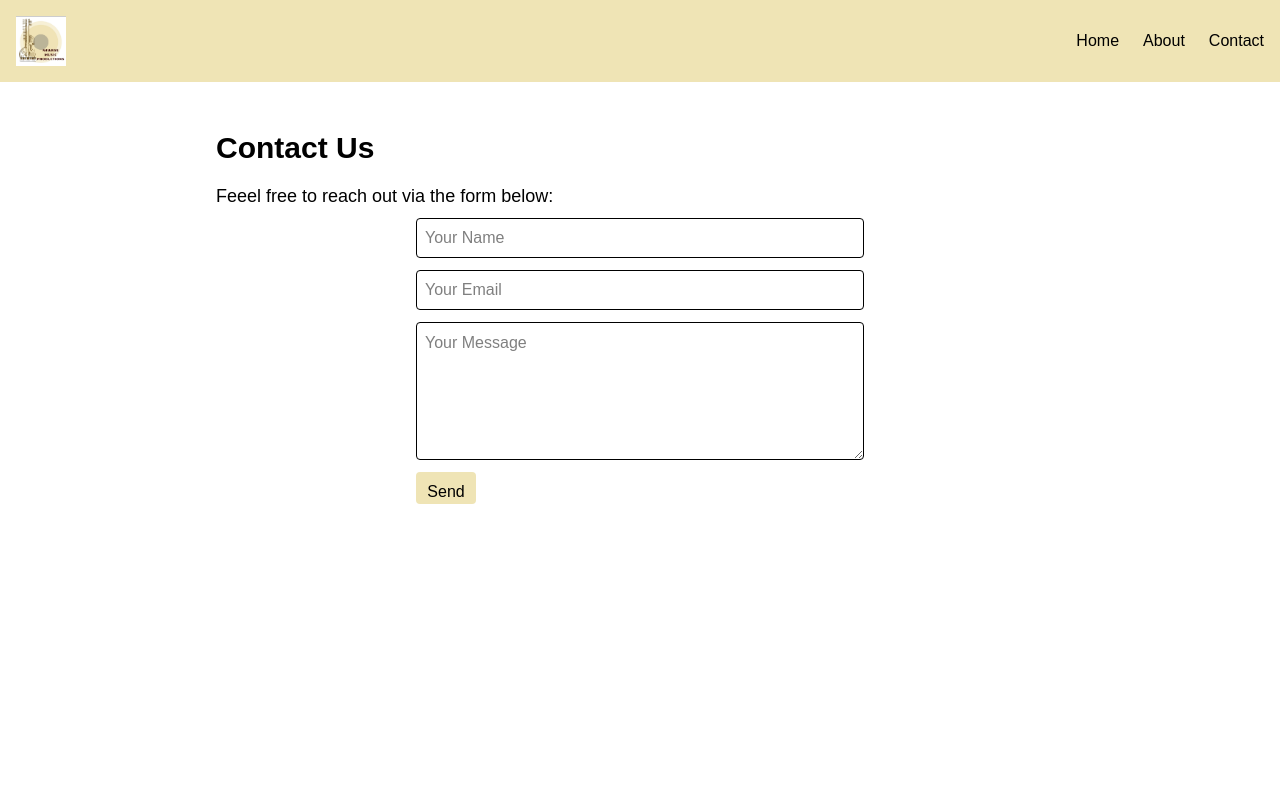
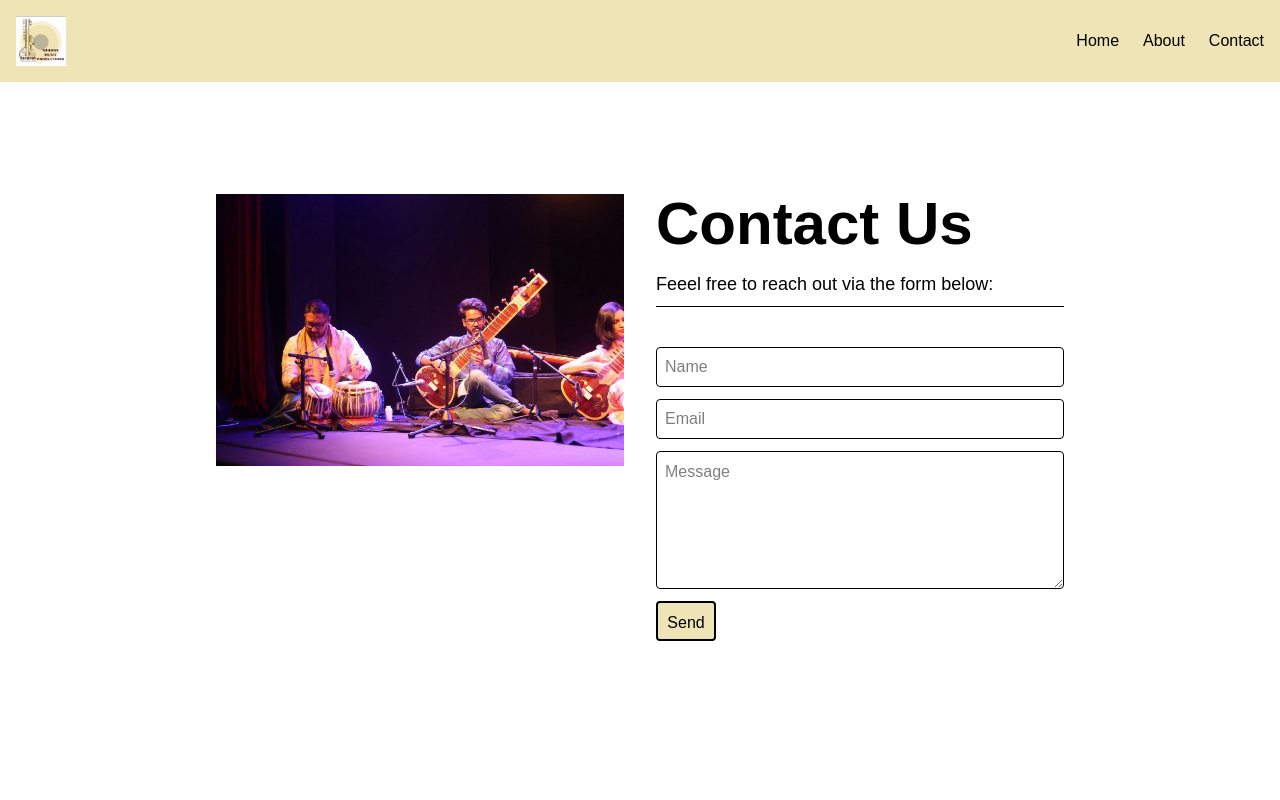
Before and after one commit to VaishT69/Nawras, a Next.js app in the folder nawras/: page /contact in a window 1280 px wide. Shown: the top 800 px of the page. Built offline with nearby package versions, Linux system fonts and the light colour scheme.

Commit message:
Email service working

```diff
--- a/nawras/src/app/contact/page.js
+++ b/nawras/src/app/contact/page.js
@@ -1,14 +1,149 @@
+"use client";
+
+import Image from "next/image";
+import emailjs from "emailjs-com";
+import { useState } from "react";
+
 export default function Contact() {
-    return(
-        <div className="text-black p-6 max-w-4xl mx-auto">
-            <h1 className="text-3xl font-bold mb-4">Contact Us</h1>
-            <p className="text-lg mb-2">Feeel free to reach out via the form below:</p>
-            <form className="flex flex-col gap-3 max-w-md mx-auto">
-                <input type="text" placeholder="Your Name" className=" h-10 p-2 border rounded"/>
-                <input type="email" placeholder="Your Email" className="h-10  p-2 border rounded"/>
-                <textarea placeholder="Your Message" rows="5" className="p-2 border rounded"/>
-                <button type="submit" className="bg-[#efe4b5] text-black  h-8 w-15 px-2 py-2 rounded hover:bg-white transition">Send</button>
-            </form>
+  const [formData, setFormData] = useState({
+    name: "",
+    email: "",
+    message: "",
+  });
+  const logo = "/assets/images/vaish-sitar.jpeg";
+
+  const [errors, setErrors] = useState({
+    name: "",
+    email: "",
+    message: "",
+  });
+
+  const handleChange = (e) => {
+    const { name, value } = e.target;
+    setFormData({
+      ...formData,
+      [name]: value,
+    });
+  };
+
+  const validateForm = () => {
+    let isValid = true;
+    let errorMessages = { name: "", email: "", message: "" };
+
+    if (!formData.name) {
+      errorMessages.name = "Name is required";
+      isValid = false;
+    }
+
+    if (!formData.email || !/\S+@\S+\.\S+/.test(formData.email)) {
+      errorMessages.email = "Please enter a valid email address";
+      isValid = false;
+    }
+
+    if (!formData.message) {
+      errorMessages.message = "A message is required";
+      isValid = false;
+    }
+
+    setErrors(errorMessages);
+    return isValid;
+  };
+
+  const handleSubmit = async (e) => {
+    e.preventDefault();
+
+    if (!validateForm()) return;
+
+    try {
+      const result = await emailjs.send(
+        "service_g12rsoh",
+        "template_lw7laxk",
+        formData,
+        "JupNCHrs-OPtJTzFm"
+      );
+      alert("Message sent successfully!");
+      setFormData({ name: "", email: "", message: "" });
+    } catch (error) {
+      console.error("EmailJS error:", error);
+      alert("Failed to send message");
+    }
+
+    // const response = await fetch("/api/sendEmail", {
+    //   method: "POST",
+    //   body: JSON.stringify(formData),
+    //   headers: {
+    //     "Content-Type": "application/json",
+    //   },
+    // });
+    // if (response.ok) {
+    //   alert("Message sent Successfully");
+    //   setFormData({ name: "", email: "", message: "" });
+    // } else {
+    //   alert("Error sending message");
+    // }
+  };
+
+  return (
+    <div className="text-black p-6 max-w-4xl mx-auto">
+      <div className="flex flex-col md:flex-row gap-8 items-start">
+        {/* IMAGE */}
+        <div className="md:w-1/2 w-full h-full flex justify-center items-center">
+          <Image src={logo} alt="Nawras" width={700} height={200} className="mt-16"/>
         </div>
-    )
+        {/* CONTENT */}
+        <div className="md:w-1/2 mt-16">
+        <h1 className="text-6xl font-bold mb-4">Contact Us</h1>
+        <p className="text-lg mb-2">
+          Feeel free to reach out via the form below:
+        </p>
+        <hr className="w-full mb-10"/>
+        <div className="w-px h-full bg-black mx-6"></div>
+        <form
+          onSubmit={handleSubmit}
+          className="flex flex-col gap-3 max-w-md mx-auto"
+        >
+          <input
+            type="text"
+            placeholder="Name"
+            name="name"
+            value={formData.name}
+            onChange={handleChange}
+            className=" h-10 p-2 border rounded"
+          />
+          {errors.name && <p className="text-red-500 text-sm">{errors.name}</p>}
+          <input
+            type="email"
+            placeholder="Email"
+            name="email"
+            value={formData.email}
+            onChange={handleChange}
+            className="h-10  p-2 border rounded"
+          />
+          {errors.email && (
+            <p className="text-red-500 text-sm">{errors.email}</p>
+          )}
+
+          <textarea
+            placeholder="Message"
+            rows="5"
+            name="message"
+            value={formData.message}
+            onChange={handleChange}
+            className="p-2 border rounded"
+          />
+          {errors.message && (
+            <p className="text-red-500 text-sm">{errors.message}</p>
+          )}
+
+          <button
+            type="submit"
+            className="bg-[#efe4b5] text-black  h-10 w-15 px-2 py-2 rounded hover:bg-white transition border-black border-2"
+          >
+            Send
+          </button>
+        </form>
+        </div>
+      </div>
+    </div>
+  );
 }
```
Also changed, not shown: nawras/package.json (+5 -4 lines), nawras/public/assets/images/vaish-sitar.jpeg (added), 1 other file (tests, documents, lock files or other folders).
